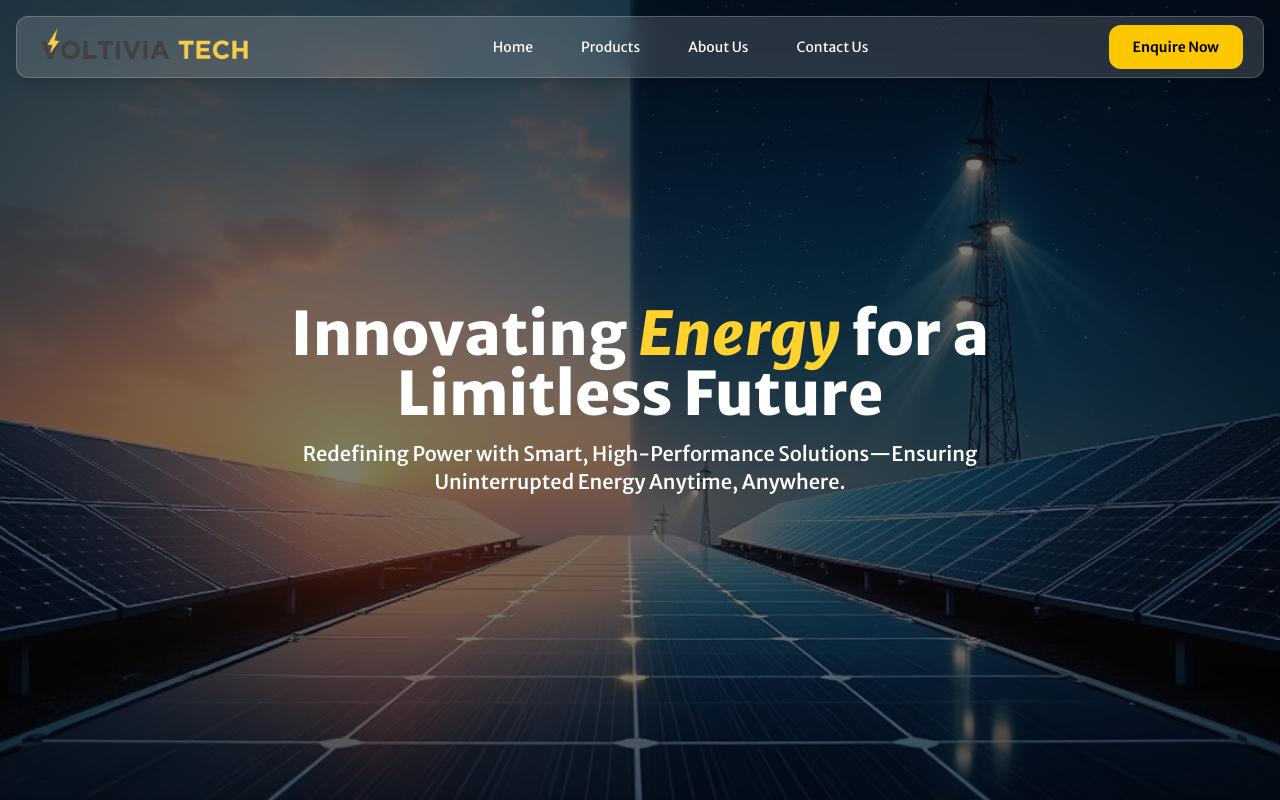
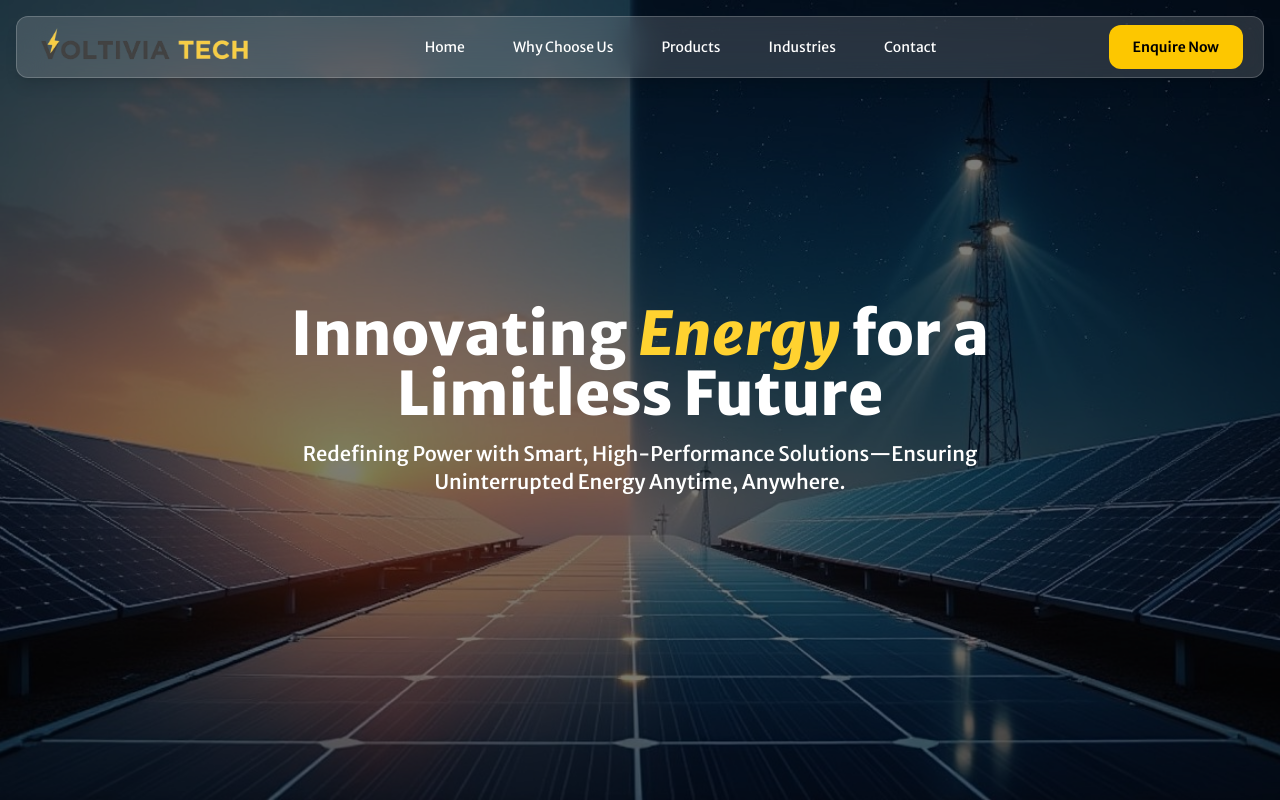
Before and after one commit to sayordebbarma/Voltivia-Tech, a React (Vite) app in the folder voltivia-tech-client/: page / in a window 1280 px wide. Shown: the top 800 px of the page. Built offline with nearby package versions, Linux system fonts and the light colour scheme.

Commit message:
feac: changed navbar from routes to sections scroll

```diff
--- a/voltivia-tech-client/package.json
+++ b/voltivia-tech-client/package.json
@@ -15,6 +15,7 @@
     "@tailwindcss/vite": "^4.0.8",
     "framer-motion": "^12.4.7",
     "gsap": "^3.12.7",
+    "lenis": "^1.3.1",
     "lucide-react": "^0.475.0",
     "react": "^19.0.0",
     "react-dom": "^19.0.0",
--- a/voltivia-tech-client/src/App.jsx
+++ b/voltivia-tech-client/src/App.jsx
@@ -36,8 +36,6 @@ export default function App() {
         {/* Routing for Different Pages */}
         <Routes>
           <Route path="/" element={<Home />} />
-          <Route path="/about" element={<AboutUs />} />
-          <Route path="/contact" element={<ContactUs />} />
         </Routes>
 
         {/* Universal Footer */}
--- a/voltivia-tech-client/src/components/Navbar.jsx
+++ b/voltivia-tech-client/src/components/Navbar.jsx
@@ -1,42 +1,96 @@
-import { useState } from "react";
-import { Link } from "react-router-dom";
-import { motion } from "framer-motion";
+import { useState, useEffect, useRef } from "react";
+import Lenis from 'lenis';
+import gsap from 'gsap';
 import logo from "../assets/logo2.png";
 
 export default function Navbar() {
   const [isOpen, setIsOpen] = useState(false);
+  const lenisRef = useRef(null);
+  const headerRef = useRef(null);
+
+  useEffect(() => {
+    // GSAP Animation for navbar
+    gsap.fromTo(
+      headerRef.current,
+      {
+        y: -100,
+        opacity: 0
+      },
+      {
+        y: 0,
+        opacity: 1,
+        duration: 1,
+        ease: "power3.out"
+      }
+    );
+
+    // Lenis smooth scroll setup
+    lenisRef.current = new Lenis({
+      duration: 1.2,
+      easing: (t) => Math.min(1, 1.001 - Math.pow(2, -10 * t)),
+      orientation: 'vertical',
+      smoothWheel: true,
+    });
+
+    function raf(time) {
+      lenisRef.current.raf(time);
+      requestAnimationFrame(raf);
+    }
+
+    requestAnimationFrame(raf);
+
+    return () => {
+      lenisRef.current.destroy();
+    };
+  }, []);
+
+  const scrollToSection = (sectionId) => {
+    const element = document.getElementById(sectionId);
+    if (element && lenisRef.current) {
+      lenisRef.current.scrollTo(element, {
+        offset: 0,
+        duration: 1.2,
+        easing: (t) => Math.min(1, 1.001 - Math.pow(2, -10 * t)),
+      });
+      setIsOpen(false);
+    }
+  };
 
   return (
-    <header className="fixed top-4 w-[calc(100%-2rem)] mx-4 flex items-center justify-between px-5 py-2 backdrop-blur-lg bg-white/15 border border-white/20 shadow-lg rounded-xl z-50">
+    <header ref={headerRef} className="fixed top-4 w-[calc(100%-2rem)] mx-4 flex items-center justify-between px-5 py-2 backdrop-blur-lg bg-white/15 border border-white/20 shadow-lg rounded-xl z-50">
       {/* Logo */}
       <div className="flex items-center">
-        <Link to="/">
+        <a href="#" onClick={(e) => { e.preventDefault(); scrollToSection('hero'); }}>
           <img src={logo} alt="SunVault Logo" className="h-10 w-auto transition hover:scale-105" />
-        </Link>
+        </a>
       </div>
 
       {/* Navigation Links */}
       <nav className="hidden md:flex space-x-12 text-white text-sm font-normal">
-        <Link to="/" className="hover:text-yellow-400 transition">
+        <button onClick={() => scrollToSection('hero')} className="hover:text-yellow-400 transition">
           Home
-        </Link>
-        <Link to="/products" className="hover:text-yellow-400 transition">
+        </button>
+        <button onClick={() => scrollToSection('choose-us')} className="hover:text-yellow-400 transition">
+          Why Choose Us
+        </button>
+        <button onClick={() => scrollToSection('products')} className="hover:text-yellow-400 transition">
           Products
-        </Link>
-        <Link to="/about" className="hover:text-yellow-400 transition">
-          About Us
-        </Link>
-        <Link to="/contact" className="hover:text-yellow-400 transition">
-          Contact Us
-        </Link>
+        </button>
+        <button onClick={() => scrollToSection('industries')} className="hover:text-yellow-400 transition">
+          Industries
+        </button>
+        <button onClick={() => scrollToSection('contact')} className="hover:text-yellow-400 transition">
+          Contact
+        </button>
       </nav>
 
       {/* Contact Us Button */}
-      <Link to="/contact">
-        <button className="flex items-center gap-2 px-6 py-3 bg-yellow-400 text-sm font-semibold rounded-xl hover:bg-yellow-500 transition">
-          Enquire Now
-        </button>
-      </Link>
+      <button
+        onClick={() => scrollToSection('contact')}
+        className="flex items-center gap-2 px-6 py-3 bg-yellow-400 text-sm font-semibold rounded-xl hover:bg-yellow-500 transition"
+      >
+        Enquire Now
+      </button>
 
       {/* Mobile Menu Button */}
       <button onClick={() => setIsOpen(!isOpen)} className="md:hidden text-white text-2xl">
@@ -45,25 +99,23 @@ export default function Navbar() {
 
       {/* Mobile Menu */}
       {isOpen && (
-        <motion.div
-          initial={{ opacity: 0, y: -20 }}
-          animate={{ opacity: 1, y: 0 }}
-          exit={{ opacity: 0, y: -20 }}
-          className="absolute top-16 left-0 w-full bg-white/15 backdrop-blur-lg border border-white/20 shadow-lg py-5 flex flex-col items-center space-y-6 text-white text-lg rounded-xl"
-        >
-          <Link to="/" className="hover:text-yellow-400 transition" onClick={() => setIsOpen(false)}>
+        <div className="absolute top-16 left-0 w-full bg-white/15 backdrop-blur-lg border border-white/20 shadow-lg py-5 flex flex-col items-center space-y-6 text-white text-lg rounded-xl">
+          <button onClick={() => scrollToSection('hero')} className="hover:text-yellow-400 transition">
             Home
-          </Link>
-          <Link to="/products" className="hover:text-yellow-400 transition" onClick={() => setIsOpen(false)}>
+          </button>
+          <button onClick={() => scrollToSection('choose-us')} className="hover:text-yellow-400 transition">
+            Why Choose Us
+          </button>
+          <button onClick={() => scrollToSection('products')} className="hover:text-yellow-400 transition">
             Products
-          </Link>
-          <Link to="/about" className="hover:text-yellow-400 transition" onClick={() => setIsOpen(false)}>
-            About Us
-          </Link>
-          <Link to="/contact" className="hover:text-yellow-400 transition" onClick={() => setIsOpen(false)}>
-            Contact Us
-          </Link>
-        </motion.div>
+          </button>
+          <button onClick={() => scrollToSection('industries')} className="hover:text-yellow-400 transition">
+            Industries
+          </button>
+          <button onClick={() => scrollToSection('contact')} className="hover:text-yellow-400 transition">
+            Contact
+          </button>
+        </div>
       )}
     </header>
   );
--- a/voltivia-tech-client/src/pages/Home/ChooseUsSection.jsx
+++ b/voltivia-tech-client/src/pages/Home/ChooseUsSection.jsx
@@ -50,6 +50,7 @@ export default function WhyChooseUs() {
   return (
     <section
       ref={sectionRef}
+      id="choose-us"
       className="relative w-full min-h-screen bg-gray-950 flex flex-col items-center text-white px-6 py-20 overflow-hidden"
     >
       {/* Background Gradient Glows */}
--- a/voltivia-tech-client/src/pages/Home/ContactUsSection.jsx
+++ b/voltivia-tech-client/src/pages/Home/ContactUsSection.jsx
@@ -44,6 +44,7 @@ export default function ContactUsSection() {
   return (
     <section
       ref={sectionRef}
+      id="contact"
       className='relative w-full flex flex-col items-center text-white px-6 py-20 min-h-[60vh] bg-gray-950 overflow-hidden'
     >
       {/* Gradient Glows */}
@@ -66,22 +67,22 @@ export default function ContactUsSection() {
       {/* Main Content */}
       <div
         ref={contentRef}
-        className='max-w-7xl mx-auto grid md:grid-cols-2 gap-12 items-start px-4'
+        className='max-w-6xl mx-auto grid md:grid-cols-2 gap-12 items-start'
       >
         {/* Left: Contact Form */}
         <form className='space-y-6'>
           <input
             type='text'
-            placeholder='Your name'
+            placeholder='Name'
             className='w-full bg-white/10 backdrop-blur-md p-4 rounded-lg text-white placeholder-gray-400 focus:outline-none focus:ring-2 focus:ring-amber-400'
           />
           <input
             type='email'
-            placeholder='Your email'
+            placeholder='Email'
             className='w-full bg-white/10 backdrop-blur-md p-4 rounded-lg text-white placeholder-gray-400 focus:outline-none focus:ring-2 focus:ring-amber-400'
           />
           <textarea
-          placeholder='Your message'
+          placeholder='Message'
           className='w-full h-48 resize-none bg-white/10 backdrop-blur-md p-4 rounded-lg text-white placeholder-gray-400 focus:outline-none focus:ring-2 focus:ring-amber-400'
           ></textarea>
           <button
--- a/voltivia-tech-client/src/pages/Home/HomePage.jsx
+++ b/voltivia-tech-client/src/pages/Home/HomePage.jsx
@@ -7,11 +7,12 @@ import ContactUsSection from "./ContactUsSection";
 export default function HomePage() {
   return (
     <main>
-      <HeroSection />
+      <section id="hero">
+        <HeroSection />
+      </section>
 
       {/* Empty Space to Push About Section Initially Down */}
       <div className="h-screen"></div>
-
       <ChooseUsSection />
       <ProductsWeOffer />
       <IndustriesWeServeSection />
--- a/voltivia-tech-client/src/pages/Home/IndustriesWeServeSection.jsx
+++ b/voltivia-tech-client/src/pages/Home/IndustriesWeServeSection.jsx
@@ -179,7 +179,10 @@ export default function IndustriesWeServe() {
   }, []);
 
   return (
-    <section ref={sectionRef} className="relative w-full min-h-screen bg-gray-950 flex flex-col items-center text-white px-6 py-20 overflow-hidden">
+    <section
+    ref={sectionRef}
+    id="industries"
+     className="relative w-full min-h-screen bg-gray-950 flex flex-col items-center text-white px-6 py-20 overflow-hidden">
       {/* Background Glow Elements */}
       <div className="absolute top-10 left-20 w-40 h-40 bg-blue-500 opacity-20 blur-3xl rounded-full"></div>
 
--- a/voltivia-tech-client/src/pages/Home/ProductsWeOffer.jsx
+++ b/voltivia-tech-client/src/pages/Home/ProductsWeOffer.jsx
@@ -64,6 +64,7 @@ export default function ProductsWeOffer() {
   return (
     <section
       ref={sectionRef}
+      id="products"
       className="relative w-full min-h-screen bg-gray-950 flex flex-col items-center text-white px-6 py-20 overflow-hidden"
     >
       {/* Background Glow Elements */}
```
Also changed, not shown: voltivia-tech-client/src/pages/Home/HeroSection.jsx (+23 -2 lines), 1 other file (tests, documents, lock files or other folders).
